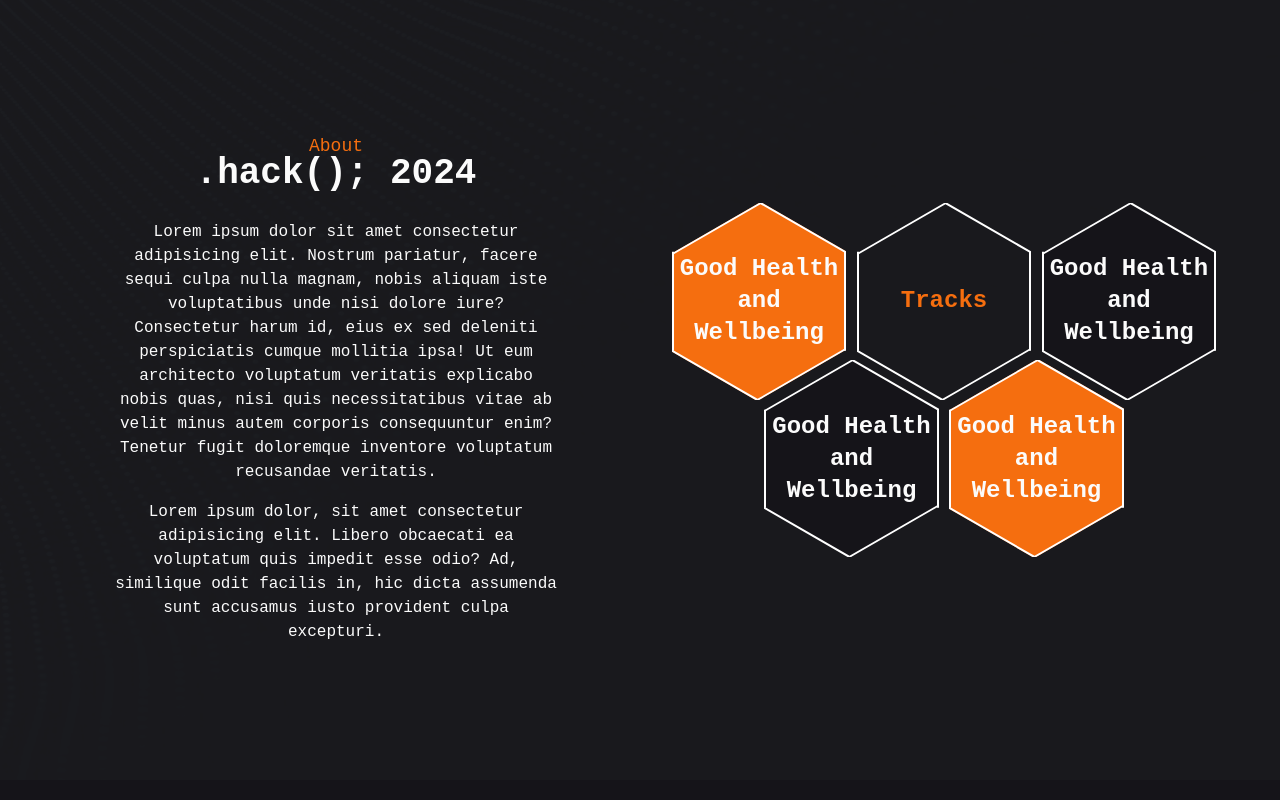
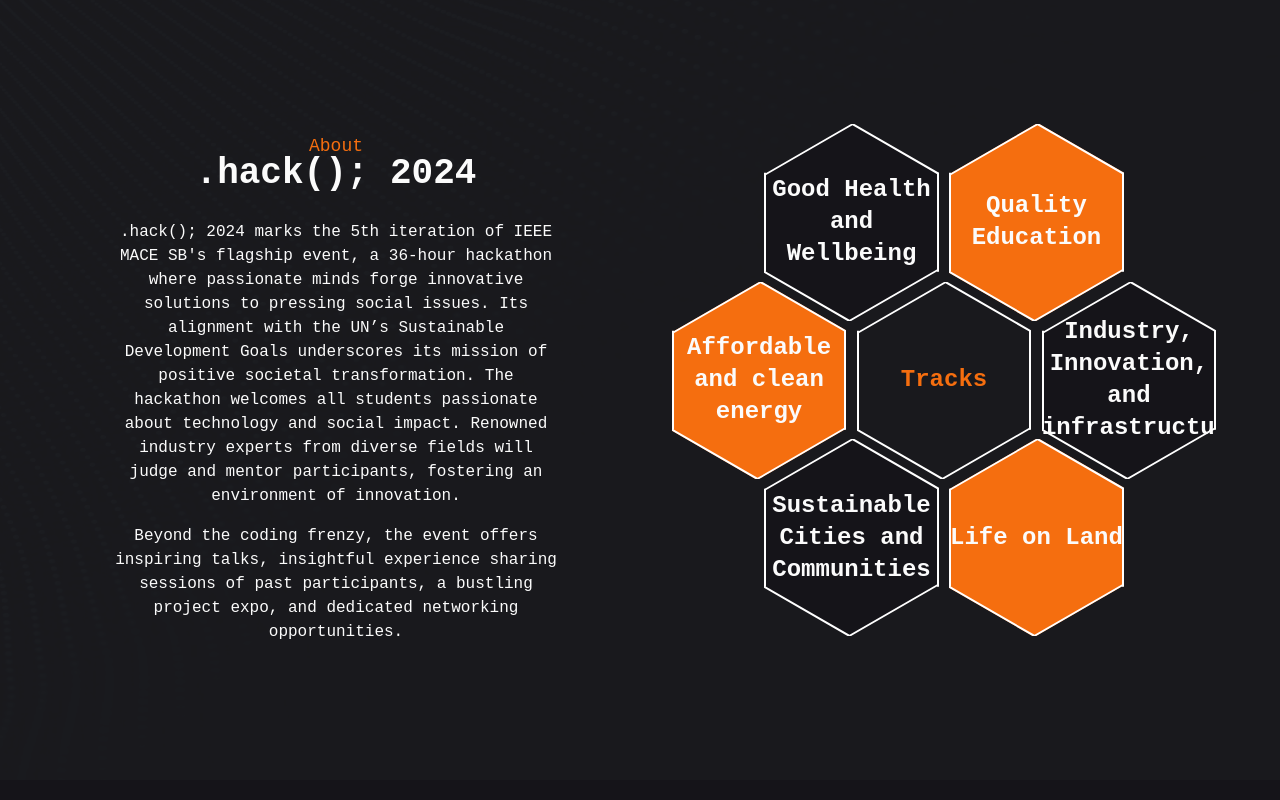
Before and after one commit to FidhaAhamed/hack24-client, a React (Vite) app: page / in a window 1280 px wide. Shown: the part 880-1680 px from the top of the page. Built offline with nearby package versions, Linux system fonts and the light colour scheme.

Commit message:
info update

```diff
--- a/src/App.css
+++ b/src/App.css
@@ -1,18 +1,25 @@
 @media (max-width: 768px) {
-    .change{
-        height: 140dvh;
-    }
-}
-
-
-@media (max-width: 501px) {
     .change{
         height: 160dvh;
     }
 }
 
+
+@media (max-width: 510px) {
+    .change{
+        height: 200dvh;
+    }
+}
+
+
+@media (max-width: 460px) {
+    .change{
+        height: 190dvh;
+    }
+}
+
 @media (max-width: 386px) {
     .change{
-        height: 140dvh;
+        height: 170dvh;
     }
 }
--- a/src/components/Contact/Contact.tsx
+++ b/src/components/Contact/Contact.tsx
@@ -20,7 +20,7 @@
   };
 
   return (
-    <div className="contact w-dvw bg-void-m min-h-dvh lg:h-dvh p-4 md:p-16">
+    <div className="contact w-dvw bg-void-m h-full lg:h-dvh p-4 md:p-16">
       <div className="h-full flex flex-col md:grid md:grid-cols-2">
         <div className="h-full cols-span-1 p-4 md:p-16">
           <Heading
@@ -53,21 +53,21 @@
               </div>
               <div className="flex flex-col pb-6">
                 <p className=" w-full text-lg text-slate-100 text-center">
-                  Name :{" "}
+                  Anamika KP :{" "}
+                  <a
+                    className=" text-slate-300 hover:text-orange-500"
+                    href="tel:+917736610701"
+                  >
+                    +91 7736 610 701
+                  </a>
+                </p>
+                <p className=" w-full text-lg text-slate-100 text-center">
+                  Colin Jimmy :{" "}
                   <a
                     className=" text-slate-300 hover:text-orange-500"
                     href="tel:+4733378901"
                   >
-                    +47 333 78 901
-                  </a>
-                </p>
-                <p className=" w-full text-lg text-slate-100 text-center">
-                  Name :{" "}
-                  <a
-                    className=" text-slate-300 hover:text-orange-500"
-                    href="tel:+4733378901"
-                  >
-                    +47 333 78 901
+                    +91 8921 444 299
                   </a>
                 </p>
               </div>
--- a/src/components/Footer/Footer.tsx
+++ b/src/components/Footer/Footer.tsx
@@ -1,7 +1,6 @@
 import "./Footer.css";
 import {
   FaFacebookF,
-  FaWhatsapp,
   FaLinkedin,
   FaInstagram,
   FaTwitter,
@@ -18,37 +17,32 @@
               IEEE MACE SB is a non profit organization working for the
               upliftment of students and professionals.
             </p>
-            <div className="icons">
-              <a href="#">
+            <div className="icons flex gap-y-4">
+              <a
+                className="bg-orange-700 hover:bg-orange-900 rounded-full w-10 h-10 flex place-content-center place-items-center"
+                href="#"
+              >
                 <FaFacebookF />
               </a>
-              <a href="#">
+              <a
+                className="bg-orange-700 hover:bg-orange-900 rounded-full w-10 h-10 flex place-content-center place-items-center"
+                href="#"
+              >
                 <FaLinkedin />
               </a>
-              <a href="#">
+              <a
+                className="bg-orange-700 hover:bg-orange-900 rounded-full w-10 h-10 flex place-content-center place-items-center"
+                href="#"
+              >
                 <FaInstagram />
               </a>
-              <a href="#">
+              <a
+                className="bg-orange-700 hover:bg-orange-900 rounded-full w-10 h-10 flex place-content-center place-items-center"
+                href="#"
+              >
                 <FaTwitter />
               </a>
             </div>
-          </div>
-          <div className="footer-contact">
-            <h1>Contact Us</h1>
-            <p>
-              <a href="#">
-                <FaWhatsapp /> <span>Name1</span>
-              </a>
-            </p>
-            <p>
-              <a href="#">
-                <FaWhatsapp />
-                <span>Name2</span>
-              </a>
-            </p>
-            <p className="email">
-              <a href="">Email: hack24@mail.com</a>
-            </p>
           </div>
         </div>
       </div>
--- a/src/components/about.scss
+++ b/src/components/about.scss
@@ -196,7 +196,7 @@
   }
 
   @media (min-width: 1100px) {
-      @include hex-grid(3, 2%, odd);
+      @include hex-grid(3, 2%, even);
   }
 
   & > div {
@@ -218,17 +218,7 @@
   @include clearfix;
 }
 
-.desc{
-  display: none;
-}
 
-.hex:hover .title{
-  display: none;
-}
-
-.hex:hover .desc{
-  display: block;
-}
 
 
 
--- a/src/components/about.tsx
+++ b/src/components/about.tsx
@@ -29,35 +29,41 @@
           <Heading heading="About" subheading=".hack(); 2024" />
           <div className="text-center text-base flex flex-col gap-y-4 text-snow">
             <p>
-              Lorem ipsum dolor sit amet consectetur adipisicing elit. Nostrum
-              pariatur, facere sequi culpa nulla magnam, nobis aliquam iste
-              voluptatibus unde nisi dolore iure? Consectetur harum id, eius ex
-              sed deleniti perspiciatis cumque mollitia ipsa! Ut eum architecto
-              voluptatum veritatis explicabo nobis quas, nisi quis
-              necessitatibus vitae ab velit minus autem corporis consequuntur
-              enim? Tenetur fugit doloremque inventore voluptatum recusandae
-              veritatis.
+              .hack(); 2024 marks the 5th iteration of IEEE MACE SB's flagship
+              event, a 36-hour hackathon where passionate minds forge innovative
+              solutions to pressing social issues. Its alignment with the UN’s
+              Sustainable Development Goals underscores its mission of positive
+              societal transformation. The hackathon welcomes all students
+              passionate about technology and social impact. Renowned industry
+              experts from diverse fields will judge and mentor participants,
+              fostering an environment of innovation.
             </p>
             <p>
-              Lorem ipsum dolor, sit amet consectetur adipisicing elit. Libero
-              obcaecati ea voluptatum quis impedit esse odio? Ad, similique odit
-              facilis in, hic dicta assumenda sunt accusamus iusto provident
-              culpa excepturi.
+              Beyond the coding frenzy, the event offers inspiring talks,
+              insightful experience sharing sessions of past participants, a
+              bustling project expo, and dedicated networking opportunities.
             </p>
           </div>
         </div>
         <div className="col-span-1 w-full h-full  place-content-center place-items-center lg:p-8">
           {" "}
           <div className="container">
-            <div className="none hex bg-lava">
+            <div className="none hex bg-void">
               <div className="hex-inner"></div>
               <div className="title text-2xl text-snow font-bold">
                 Good Health and Wellbeing
               </div>
-              <div className="desc text-sm text-snow font-thin">
-                Lorem, ipsum dolor sit amet consectetur adipisicing elit. Dolor
-                quae nihil repudiandae itaque! Architecto sunt, obcaecati
-                doloremque nulla alias possimus.
+            </div>
+            <div className="none hex bg-lava">
+              <div className="hex-inner"></div>
+              <div className="title text-2xl text-snow font-bold">
+                Quality Education
+              </div>
+            </div>
+            <div className="none hex bg-lava">
+              <div className="hex-inner"></div>
+              <div className="title text-2xl text-snow font-bold">
+                Affordable and clean energy
               </div>
             </div>
 
@@ -78,46 +84,42 @@
                 <div className="title text-2xl text-snow font-bold">
                   Good Health and Wellbeing
                 </div>
-                <div className="desc text-sm text-snow font-thin">
-                  Lorem, ipsum dolor sit amet consectetur adipisicing elit.
-                  Dolor quae nihil repudiandae itaque! Architecto sunt,
-                  obcaecati doloremque nulla alias possimus.
+              </div>
+            )}
+            {isSmallScreen && (
+              <div className="hex bg-void">
+                <div className="hex-inner"></div>
+                <div className="title text-2xl text-snow font-bold">
+                  Quality Education
+                </div>
+              </div>
+            )}
+            {isSmallScreen && (
+              <div className="hex bg-lava">
+                <div className="hex-inner"></div>
+                <div className="title text-2xl text-snow font-bold">
+                  Affordable and clean energy
                 </div>
               </div>
             )}
             <div className=" hex bg-void">
               <div className="hex-inner"></div>
               <div className="title text-2xl text-snow font-bold">
-                Good Health and Wellbeing
-              </div>
-              <div className="desc text-sm text-snow font-thin">
-                Lorem, ipsum dolor sit amet consectetur adipisicing elit. Dolor
-                quae nihil repudiandae itaque! Architecto sunt, obcaecati
-                doloremque nulla alias possimus.
+                Industry, Innovation, and infrastructure
               </div>
             </div>
             {isSmallScreen && (
               <div className="hex bg-lava">
                 <div className="hex-inner"></div>
                 <div className="title text-2xl text-snow font-bold">
-                  Good Health and Wellbeing
-                </div>
-                <div className="desc text-sm text-snow font-thin">
-                  Lorem, ipsum dolor sit amet consectetur adipisicing elit.
-                  Dolor quae nihil repudiandae itaque! Architecto sunt,
-                  obcaecati doloremque nulla alias possimus.
+                  Life on Land
                 </div>
               </div>
             )}
             <div className="hex bg-void">
               <div className="hex-inner"></div>
               <div className="title text-2xl text-snow font-bold">
-                Good Health and Wellbeing
-              </div>
-              <div className="desc text-sm text-snow font-thin">
-                Lorem, ipsum dolor sit amet consectetur adipisicing elit. Dolor
-                quae nihil repudiandae itaque! Architecto sunt, obcaecati
-                doloremque nulla alias possimus.
+                Sustainable Cities and Communities
               </div>
             </div>
 
@@ -125,12 +127,7 @@
               <div className="hex-inner"></div>
 
               <div className="title text-2xl text-snow font-bold">
-                Good Health and Wellbeing
-              </div>
-              <div className="desc text-sm text-snow font-thin">
-                Lorem, ipsum dolor sit amet consectetur adipisicing elit. Dolor
-                quae nihil repudiandae itaque! Architecto sunt, obcaecati
-                doloremque nulla alias possimus.
+                Life on Land
               </div>
             </div>
           </div>
--- a/src/components/hero/hero.tsx
+++ b/src/components/hero/hero.tsx
@@ -44,7 +44,9 @@
                   src="/images/orangehack.png"
                   alt=""
                 />
-                <div className="text-snow py-2 text-2xl px-6">August 2024</div>
+                <div className="text-snow py-2 text-2xl px-6">
+                  30 August - 1 September 2024
+                </div>
                 <div className="px-6 text-lg text-snow max-w-80 md:max-w-full text-wrap">
                   A 36hr Hackathon conducted by{" "}
                   <span className="text-lava">IEEE MACE SB</span>
```
